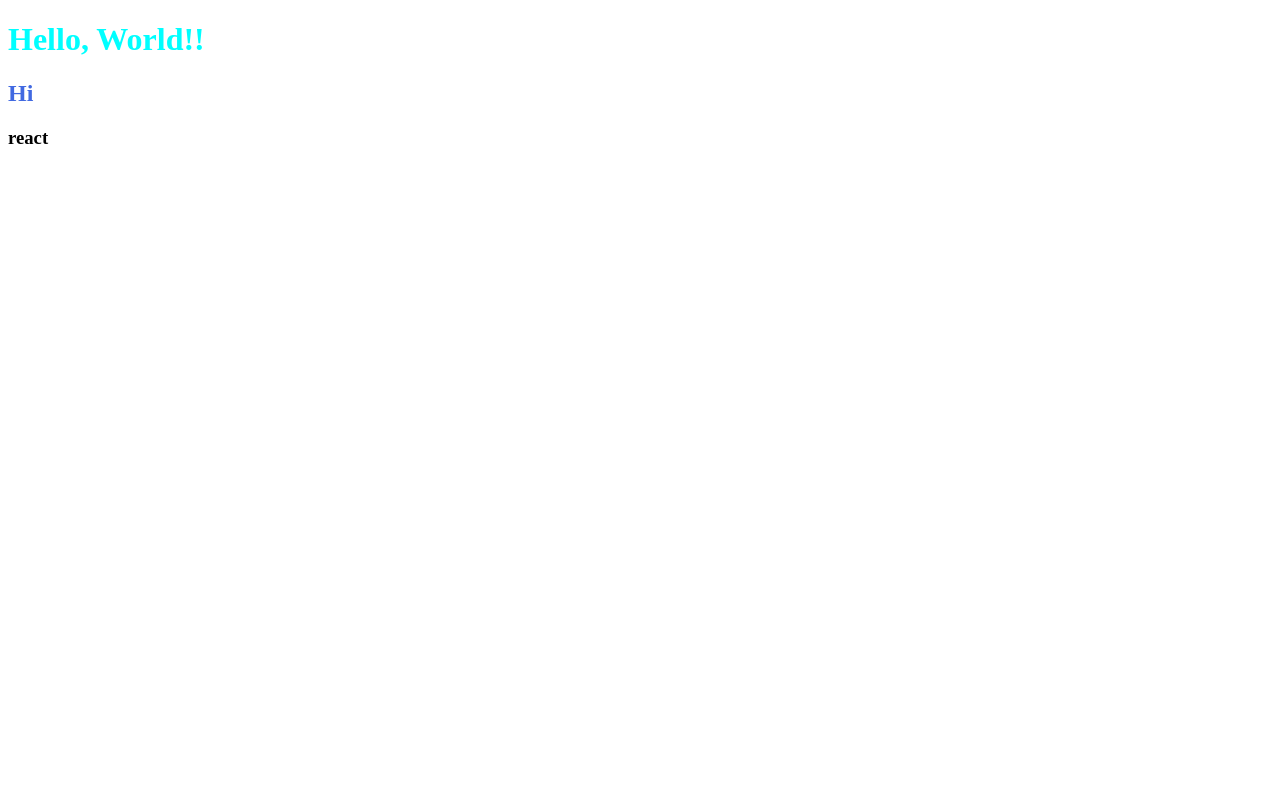
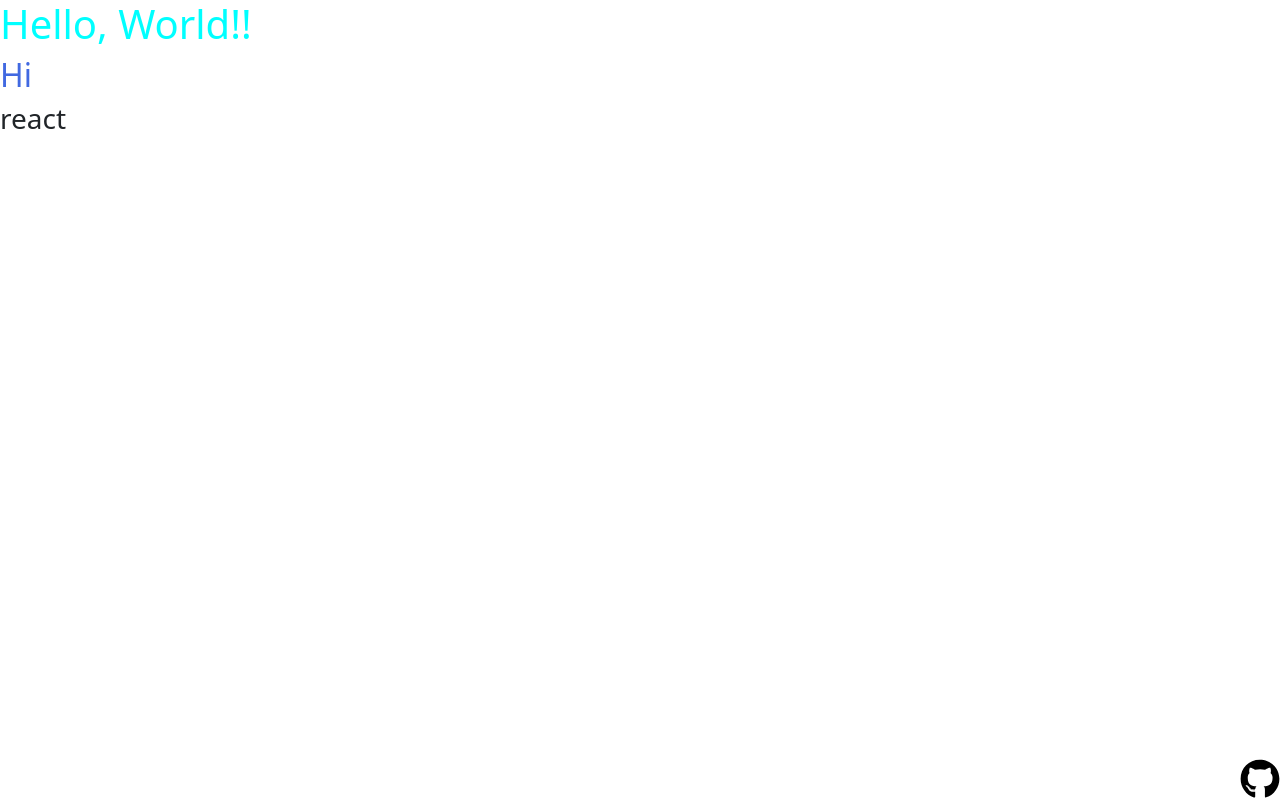
Before and after one commit to Heterosis/react-basic-project, a React app: page / in a window 1280 px wide. Built offline with nearby package versions, Linux system fonts and the light colour scheme.

Commit message:
Add Github link

```diff
--- a/src/compoents/App.jsx
+++ b/src/compoents/App.jsx
@@ -1,4 +1,5 @@
 import React from 'react';
+import { FontAwesomeIcon } from '@fortawesome/react-fontawesome';
 import style from './App.module.css';
 
 const App = (props) => {
@@ -11,6 +12,13 @@ const App = (props) => {
       <h1 className={`${style.H1}`}>Hello, World!!</h1>
       <h2>{sayHi()}</h2>
       <h3>{name}</h3>
+      <footer className="position-fixed bottom-0 w-100">
+        <div className={`${style.ReverseRow}`}>
+          <a className={`${style.Link}`} href="https://github.com/Heterosis/react-basic-project" target="_blank" rel="noreferrer">
+            <FontAwesomeIcon icon={['fab', 'github']} style={{ fontSize: 40 }} />
+          </a>
+        </div>
+      </footer>
     </div>
   );
 };
--- a/src/compoents/App.module.css
+++ b/src/compoents/App.module.css
@@ -1,3 +1,16 @@
 .H1 {
   color: aqua;
 }
+
+.ReverseRow {
+  display: flex;
+  flex-direction: row-reverse;
+}
+
+.Link {
+  color: black
+}
+
+.Link:hover {
+  color: #000080
+}
--- a/src/index.jsx
+++ b/src/index.jsx
@@ -1,6 +1,14 @@
 import React from 'react';
 import ReactDOM from 'react-dom';
+import { library } from '@fortawesome/fontawesome-svg-core';
+import { fab } from '@fortawesome/free-brands-svg-icons';
+import { fas } from '@fortawesome/free-solid-svg-icons';
+import { far } from '@fortawesome/free-regular-svg-icons';
+
+import 'bootstrap/dist/css/bootstrap.min.css';
 import 'css/index.css';
 import App from 'compoents/App';
 
+library.add(fab, fas, far);
+
 ReactDOM.render(<App name="react" />, document.getElementById('app'));
```
Also changed, not shown: package.json (+6 -1 lines), 1 other file (tests, documents, lock files or other folders).
